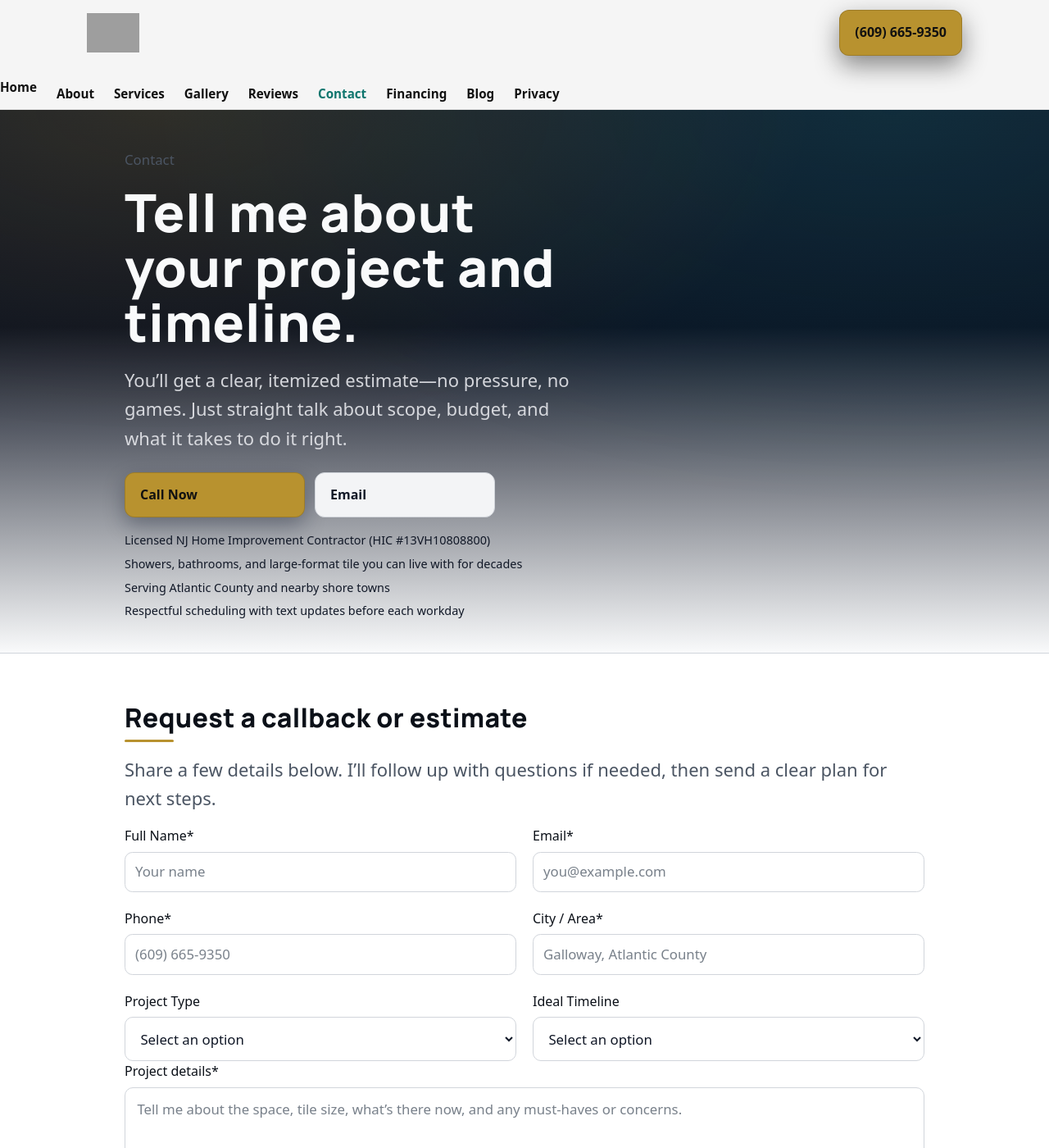
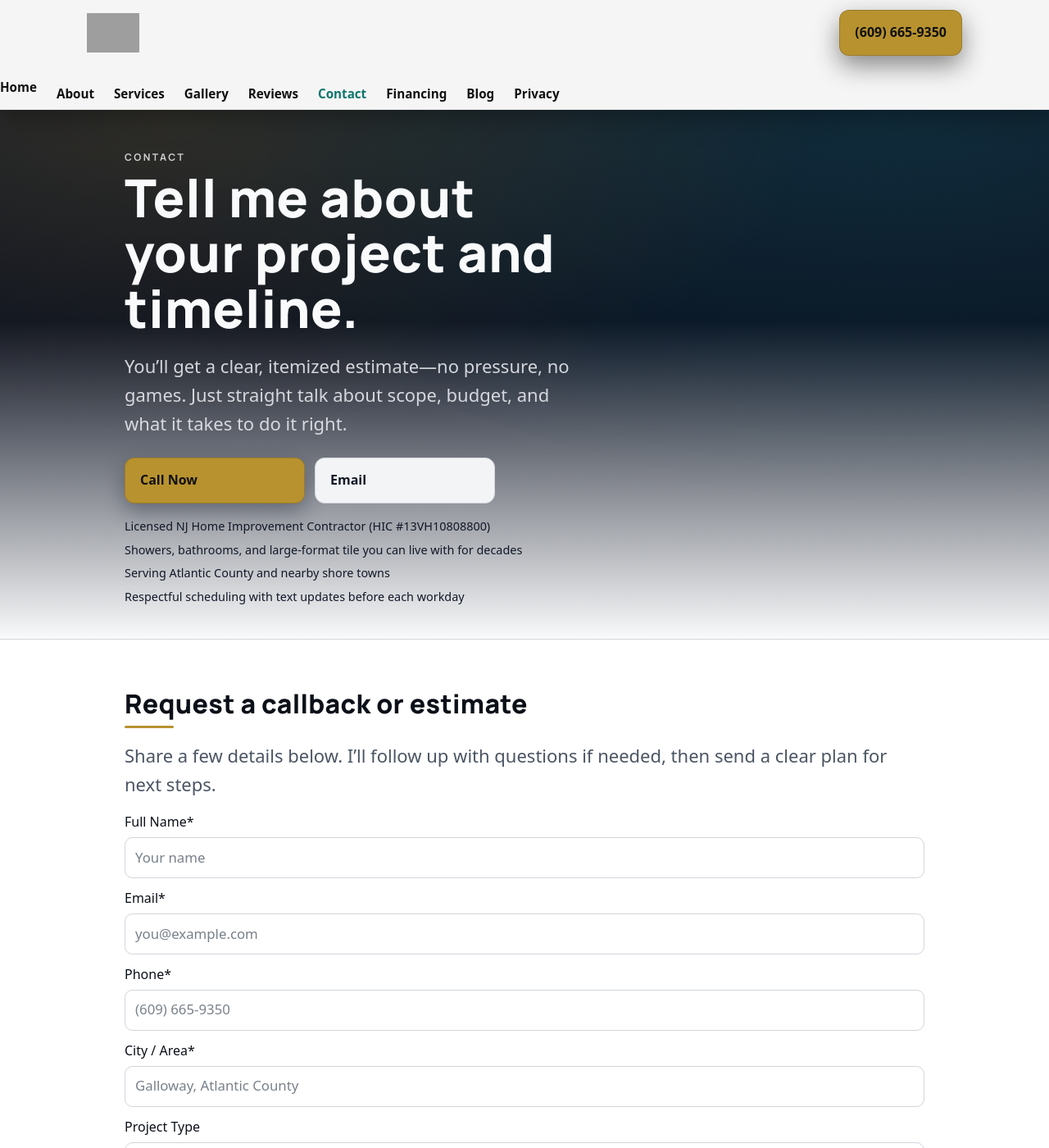
Before and after one commit to XTX33/Tillerstead-site, a Jekyll site: the page built from pages/contact.html, in a window 1280 px wide and 1400 px high. Shown: the whole window at 82% size. Built offline with Jekyll 4.4.1, drawn with Linux system fonts in a browser that asks for light colours; grey boxes are pictures that could not be loaded.

Commit message:
Update theme.css

```diff
--- a/assets/css/theme.css
+++ b/assets/css/theme.css
@@ -2,9 +2,9 @@
    Tillerstead – Global Theme (theme.css)
    Unifies colors, typography, spacing & layout
    Assumes:
-   - Header: .appbar.site-header, .brand, #nav, .site-nav,
-             .nav-toggle > .hamburger, .call-btn
-   - JS: toggles #nav.is-open and body.nav-open
+   - Header: .site-header, .site-header-inner, .site-logo,
+             .site-nav, .nav-toggle > .nav-toggle-bar, .call-btn
+   - JS: toggles #site-nav.is-open and body.nav-open
    ============================================ */
 
 /* 0) Reset & base
@@ -151,7 +151,8 @@
    ------------------------------------------- */
 
 /* Content shell (use on almost every section) */
-.shell {
+.shell,
+.container {
   max-width: var(--ts-shell-width);
   margin-inline: auto;
   padding-inline: 1.25rem;
@@ -369,56 +370,47 @@
 /* 6) Header / nav
    ------------------------------------------- */
 
-.appbar.site-header {
+/* Sticky app bar that visually belongs to the hero */
+.site-header {
   position: sticky;
   top: 0;
   z-index: 1000;
-  display: flex;
-  align-items: center;
-  justify-content: space-between;
-  gap: 16px;
-  padding: 10px 18px;
   background: var(--ts-surface-alt);
   color: #f9fafb;
   box-shadow: 0 8px 30px rgba(0, 0, 0, 0.35);
 }
 
-.brand {
+.site-header-inner {
+  max-width: var(--ts-shell-width);
+  margin-inline: auto;
+  padding: 0.75rem 1.25rem;
   display: flex;
   align-items: center;
-  gap: 10px;
+  justify-content: space-between;
+  gap: 1rem;
+}
+
+/* Logo */
+.site-logo {
+  display: inline-flex;
+  align-items: center;
+  text-decoration: none;
   color: inherit;
-  text-decoration: none;
 }
-.brand img {
-  height: 44px;
+
+.site-logo img {
+  height: 40px;
   width: auto;
   display: block;
-  filter: brightness(1.2);
-}
-.brand-text {
-  display: flex;
-  flex-direction: column;
-  gap: 2px;
-}
-.brand-text span:first-child {
-  font-family: "Manrope", system-ui, sans-serif;
-  font-weight: 800;
-  letter-spacing: 0.08em;
-  font-size: 13px;
-  text-transform: uppercase;
-}
-.brand-text span:last-child {
-  font-size: 13px;
-  color: rgba(249, 250, 251, 0.8);
 }
 
 @media (max-width: 440px) {
-  .brand img { height: 38px; }
-  .brand-text { display: none; }
+  .site-logo img {
+    height: 34px;
+  }
 }
 
-/* Nav toggle */
+/* Nav toggle (hamburger button) */
 
 .nav-toggle {
   background: none;
@@ -433,25 +425,16 @@
   color: #f9fafb;
 }
 
-.hamburger,
-.hamburger::before,
-.hamburger::after {
-  content: "";
+.nav-toggle-bar {
   display: block;
   width: 22px;
   height: 2px;
+  border-radius: 1px;
   background: currentColor;
-  border-radius: 1px;
-  transition: transform 0.2s ease, opacity 0.2s ease;
-  position: relative;
 }
-.hamburger::before {
-  top: -6px;
-  position: relative;
-}
-.hamburger::after {
-  top: 6px;
-  position: relative;
+
+.nav-toggle-bar + .nav-toggle-bar {
+  margin-top: 4px;
 }
 
 /* Base nav styles */
@@ -481,6 +464,10 @@
     display: none;
   }
 
+  .site-header-inner {
+    gap: 1.5rem;
+  }
+
   .site-nav {
     display: flex;
     align-items: center;
@@ -497,7 +484,7 @@
 /* Mobile nav overlay */
 
 @media (max-width: 899px) {
-  #nav {
+  .site-nav {
     position: fixed;
     top: 0;
     left: 0;
@@ -516,11 +503,11 @@
     transition: transform 0.3s ease;
   }
 
-  #nav.is-open {
+  .site-nav.is-open {
     transform: translateY(0);
   }
 
-  #nav a {
+  .site-nav a {
     font-size: 1.15rem;
   }
 
@@ -542,7 +529,7 @@
   background:
     radial-gradient(800px 400px at 15% 0%, rgba(184, 146, 47, 0.18), transparent),
     radial-gradient(900px 480px at 85% 0%, rgba(15, 163, 177, 0.15), transparent),
-    linear-gradient(180deg, #111827 0%, #0b1120 40%, #f9fafb 100%);
+    #020617; /* solid dark base */
   color: #f9fafb;
 }
 
@@ -561,20 +548,23 @@
   }
 }
 
-.hero-eyebrow {
+.hero-eyebrow,
+.eyebrow {
   font-family: "Manrope", system-ui, sans-serif;
   font-weight: 700;
   letter-spacing: 0.2em;
   text-transform: uppercase;
   font-size: 12px;
   color: rgba(249, 250, 251, 0.8);
+  margin-bottom: 0.4rem;
 }
 
 .hero h1 {
   color: #f9fafb;
 }
 
-.hero .lead {
+.hero .lead,
+.hero p.lead {
   color: rgba(229, 231, 235, 0.9);
 }
 
@@ -602,7 +592,9 @@
     justify-content: center;
   }
 }
+
 /* Hero credentials strip */
+
 .hero-cred p {
   margin: 0;
   font-size: 0.9rem;
@@ -615,6 +607,7 @@
 .hero-cred {
   margin-top: 0.75rem;
 }
+
 /* Media cards / project tiles */
 
 .media-card {
@@ -741,24 +734,15 @@
   min-height: 140px;
   resize: vertical;
 }
+
+/* Contact page refinements */
+
 .page-contact .hero-contact {
-  /* make sure the gradient covers just the hero */
   padding: 3rem 0 2.5rem;
 }
 
 .section-form {
   padding: 2.5rem 0 3rem;
-}
-
-.form-grid {
-  display: grid;
-  gap: 1.25rem;
-}
-
-@media (min-width: 768px) {
-  .form-grid {
-    grid-template-columns: repeat(2, minmax(0, 1fr));
-  }
 }
 
 .form-field label {
@@ -792,7 +776,8 @@
   opacity: 0.85;
 }
 
-.site-footer .shell {
+.site-footer .shell,
+.site-footer .container {
   display: flex;
   flex-direction: column;
   gap: 1.25rem;
@@ -849,12 +834,11 @@
 .mb-2 { margin-bottom: var(--ts-space-3); }
 .mb-3 { margin-bottom: var(--ts-space-4); }
 
-
 /* 12) Print
    ------------------------------------------- */
 
 @media print {
-  .appbar,
+  .site-header,
   .site-footer,
   .btn,
   .nav-toggle {
```
